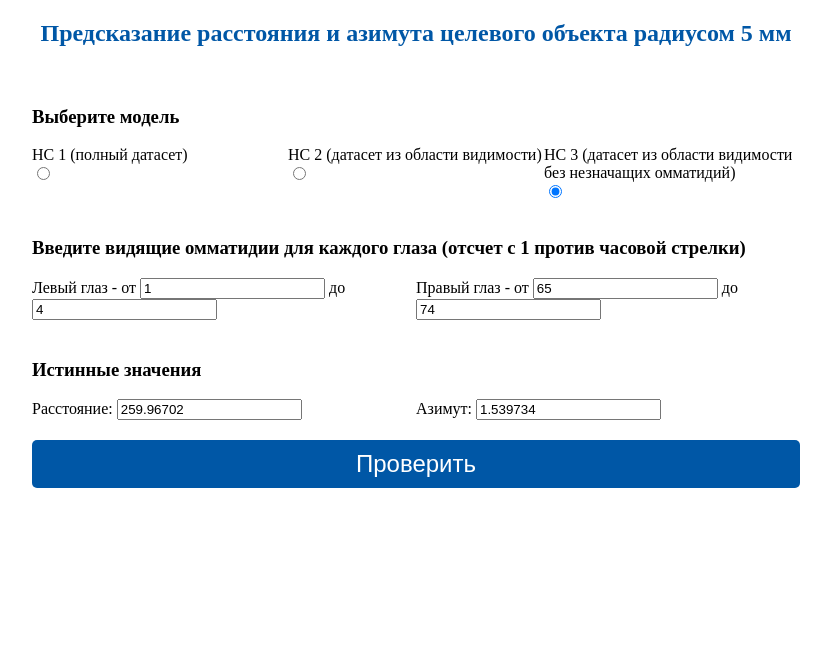
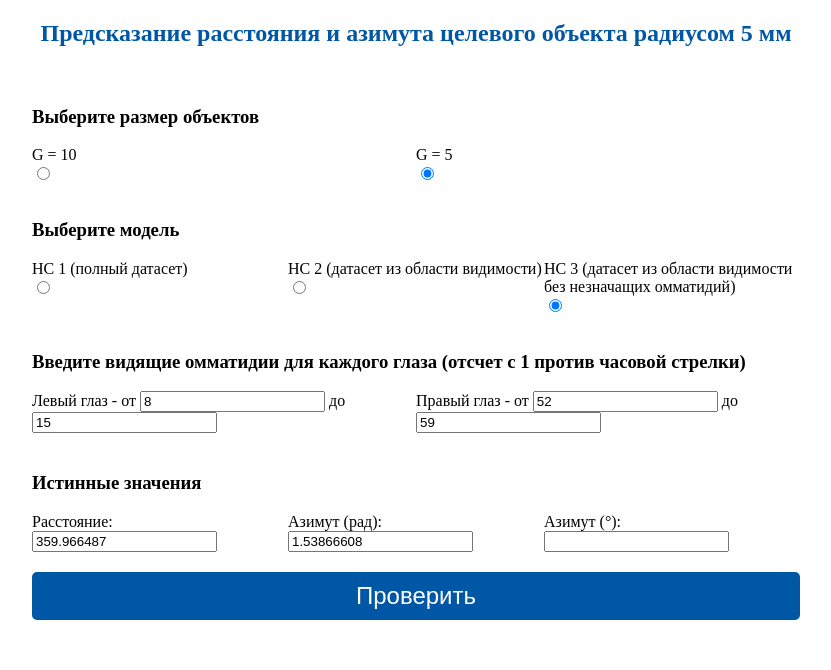
Before and after one commit to artem-starkov/FlatFacetVal, a Flask app: page /manual_input in a window 1280 px wide. Shown: the part 181-851 px from the top of the page, without its empty margins (224-1055 px from the left). Before the commit the page ends 669 px from the top, so only its background shows below. Run offline with Flask 2, Linux system fonts and the light colour scheme.

Commit message:
fin commit
added requirements.txt

```diff
--- a/app/routes.py
+++ b/app/routes.py
@@ -1,6 +1,7 @@
 from app import app
-from flask import render_template, redirect, flash, jsonify, send_from_directory, request
+from flask import render_template, flash, send_from_directory, request
 from app.utils import nn_utils
+import os
 
 
 @app.route("/")
@@ -11,13 +12,25 @@ def home():
 @app.route('/validate_g5', methods=['GET', 'POST'])
 def validate_g5():
     if request.method == 'GET':
-        return render_template('validate_g10.html', title='Валидация g5', g=5)
+        return render_template('validate_g10.html', title='Валидация G5', g=5)
     else:
         case = int(request.form.get('case'))
         nn_type = int(request.form.get('model'))
         validation_data = nn_utils.validate(case, nn_type, 5)
         print(validation_data)
-        return render_template('validate_g10.html', title='Валидация g5', g=5, info=validation_data)
+        return render_template('validate_g10.html', title='Валидация G5', g=5, info=validation_data)
+
+
+@app.route('/validate_g10', methods=['GET', 'POST'])
+def validate_g10():
+    if request.method == 'GET':
+        return render_template('validate_g10.html', title='Валидация G10', g=10)
+    else:
+        case = int(request.form.get('case'))
+        nn_type = int(request.form.get('model'))
+        validation_data = nn_utils.validate(case, nn_type, 10)
+        print(validation_data)
+        return render_template('validate_g10.html', title='Валидация G10', g=10, info=validation_data)
 
 
 @app.route('/manual_input', methods=['GET', 'POST'])
@@ -25,12 +38,25 @@ def manual_input():
     if request.method == 'GET':
         return render_template('manual_input.html', title='Ручной ввод')
     else:
+        if not request.form.get('fi_rad') and not request.form.get('fi'):
+            flash('Угол не указан', 'fi')
+            return render_template('manual_input.html', title='Ручной ввод')
+        g = int(request.form.get('g'))
         nn_type = int(request.form.get('model'))
-        left_from = int(request.form.get('left_from'))    # 1
-        left_to = int(request.form.get('left_to'))        # 4
-        right_from = int(request.form.get('right_from'))  # 9 65
-        right_to = int(request.form.get('right_to'))      # 18 74
+        left_from = int(request.form.get('left_from'))    # 8
+        left_to = int(request.form.get('left_to'))        # 15
+        right_from = int(request.form.get('right_from'))  # 23 59
+        right_to = int(request.form.get('right_to'))      # 30 52
         r = float(request.form.get('r'))                  # 259.96702
-        fi = float(request.form.get('fi'))                # 1.539734
-        validation_data = nn_utils.validate_on_manual_input(nn_type, left_from, left_to, right_from, right_to, r, fi, 5)
+        if 'fi_rad' in request.form:
+            fi = float(request.form.get('fi_rad'))
+        else:
+            fi = float(request.form.get('fi'))
+        validation_data = nn_utils.validate_on_manual_input(nn_type, left_from, left_to, right_from, right_to, r, fi, g)
         return render_template('manual_input.html', title='Пользовательский ввод', info=validation_data)
+
+
+@app.route('/download_data')
+def download_data():
+    return send_from_directory(directory=os.path.join(app.root_path, 'static', 'reports'),
+                               path='data.csv', as_attachment=True)
--- a/app/templates/manual_input.html
+++ b/app/templates/manual_input.html
@@ -2,6 +2,17 @@
 {% block content %}
 <h2 class="header_title">Предсказание расстояния и азимута целевого объекта радиусом 5 мм</h2>
 <form class="main_menu" method="post">
+    <h3>Выберите размер объектов</h3>
+    <div class="tab">
+        <div class="input_group">
+            <span>G = 10</span>
+            <input name="g" value="10" class="" type="radio" required>
+        </div>
+        <div class="input_group">
+            <span>G = 5</span>
+            <input name="g" value="5" class="" type="radio" required checked>
+        </div>
+    </div>
     <h3>Выберите модель</h3>
     <div class="tab">
         <div class="input_group">
@@ -20,34 +31,52 @@
     <h3>Введите видящие омматидии для каждого глаза (отсчет с 1 против часовой стрелки)</h3>
     <div class="tab">
         <div class="input_group">
-            <span>Левый глаз - от <input name="left_from" class="" value="1" required> до <input name="left_to" value="4" class="" required></span>
+            <span>Левый глаз - от <input name="left_from" class="" value="8" required> до <input name="left_to" value="15" class="" required></span>
         </div>
         <div class="input_group">
-            <span>Правый глаз - от <input name="right_from" class="" value="65" required> до <input name="right_to" value="74" class="" required></span>
+            <span>Правый глаз - от <input name="right_from" class="" value="52" required> до <input name="right_to" value="59" class="" required></span>
         </div>
     </div>
     <h3>Истинные значения</h3>
     <div class="tab">
         <div class="input_group">
-            <span>Расстояние: <input name="r" class="" required value="259.96702"></span>
+            <span>Расстояние: <input name="r" class="" required value="359.966487"></span>
         </div>
         <div class="input_group">
-            <span>Азимут: <input name="fi" class="" required value="1.539734"></span>
+            <span>Азимут (рад): <input name="fi_rad" class=""  value="1.53866608"></span>
+        </div>
+        <div class="input_group">
+            <span>Азимут (°): <input name="fi"></span>
         </div>
     </div>
+    {% with errors = get_flashed_messages(category_filter=["fi"]) %}
+        {% if errors %}
+            {% for msg in errors %}
+                <p><b>{{ msg }}</b></p>
+            {% endfor -%}
+        {% endif %}
+    {% endwith %}
     {% if info %}
     <div class="validation_info">
         <div class="validation_block">
             <p><b>Расстояние</b></p>
             <p>Предсказанное значение: <b>{{info['Distance']['Value'][0][0]}}</b></p>
+            <p><br></p>
             <p>Погрешность (мм) = <b>{{info['Distance']['RMSE']}}</b></p>
-            <p>100% - MAPE = <b>{{info['Distance']['1-MAPE']}}</b></p>
+            <p><br></p>
+            <p>100% - MAPE = <b>{{info['Distance']['1-MAPE'] |round(3)}}</b></p>
+            <p>Время подгрузки модели: {{info['dist_time'] |round(3)}} с</p>
+            <p>Время предсказания: {{info['dist_pred_time'] |round(3)}} с</p>
         </div>
         <div class="validation_block">
             <p><b>Азимут</b></p>
-            <p>Предсказанное значение: <b>{{info['Angle']['Value'][0][0]}}</b></p>
+            <p>Предсказанное значение (рад): <b>{{info['Angle']['Value'][0][0]}}</b></p>
+            <p>Предсказанное значение (°): <b>{{57.3 * info['Angle']['Value'][0][0]}}</b></p>
             <p>Погрешность (рад) = <b>{{info['Angle']['RMSE']}}</b></p>
-            <p>100% - MAPE = <b>{{info['Angle']['1-MAPE']}}</b></p>
+            <p>Погрешность (°) = <b>{{57.3 * info['Angle']['RMSE']}}</b></p>
+            <p>100% - MAPE = <b>{{info['Angle']['1-MAPE'] |round(3)}}</b></p>
+            <p>Время подгрузки модели: {{info['angle_time'] |round(3)}} с</p>
+            <p>Время предсказания: {{info['angle_pred_time'] |round(3)}} с</p>
         </div>
     </div>
     {% endif %}
--- /dev/null
+++ b/requirements.txt
@@ -0,0 +1,4 @@
+numpy==1.16.4
+Flask==1.1.2
+scikit_learn==1.2.0
+tensorflow==2.11.0
```
Also changed, not shown: app/templates/index.html (+2 -6 lines), app/templates/validate_g10.html (+15 -8 lines), app/utils/nn_utils.py (+42 -3 lines), main.py (+0 -45 lines).
